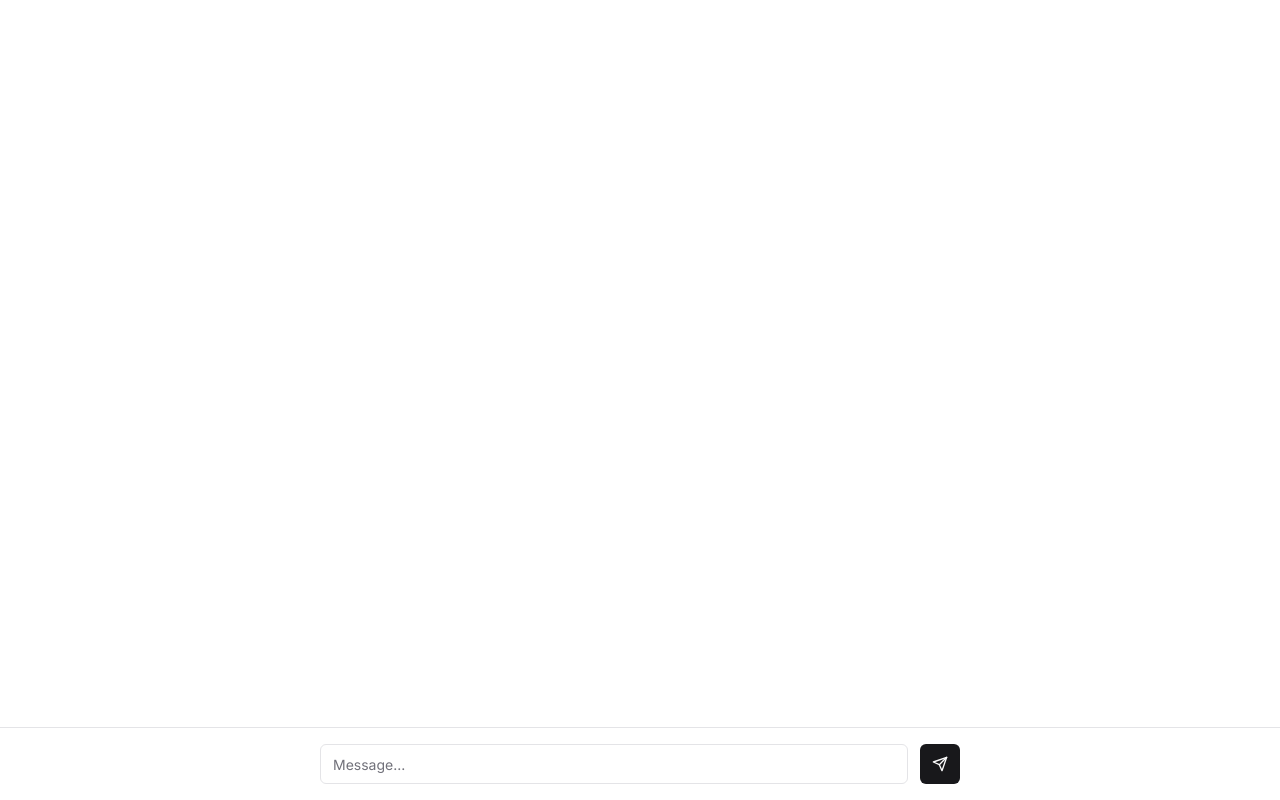
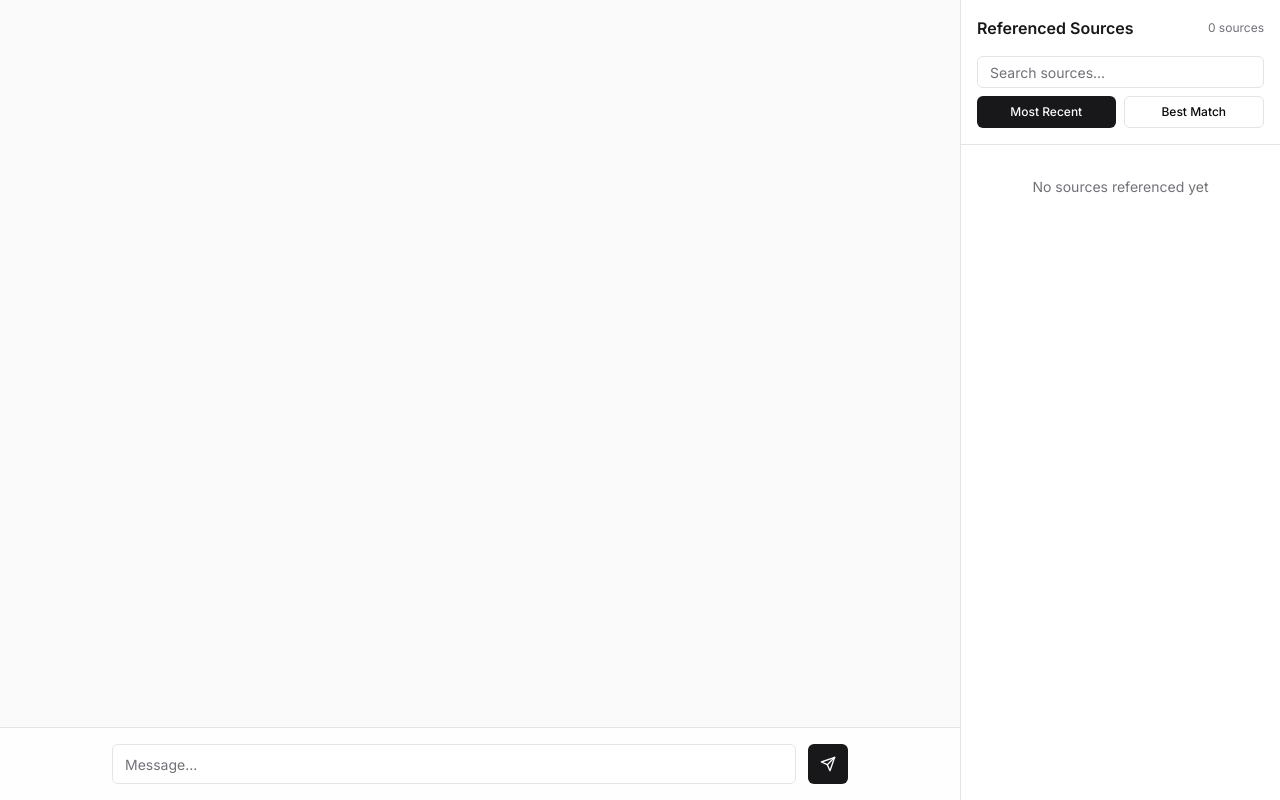
Before and after one commit to HudsonGri/llm-os-agent, a Next.js app: page / in a window 1280 px wide. Built offline with nearby package versions, Linux system fonts and the light colour scheme.

Commit message:
improve ui

```diff
--- a/app/page.tsx
+++ b/app/page.tsx
@@ -3,7 +3,7 @@
 import { useChat } from 'ai/react';
 import { Button } from '@/components/ui/button';
 import { Input } from '@/components/ui/input';
-import { Card } from '@/components/ui/card';
+import { Card, CardContent } from '@/components/ui/card';
 import { ScrollArea } from '@/components/ui/scroll-area';
 import { cn } from '@/lib/utils';
 import { HoverCard, HoverCardContent, HoverCardTrigger } from "@/components/ui/hover-card";
@@ -17,6 +17,7 @@ import {
 } from "@/components/ui/collapsible"
 import { ChevronDown } from "lucide-react"
 import Image from "next/image";
+import React from "react";
 
 function extractSourceNumbers(content: string): number[] {
   const matches = content.matchAll(/【\{*source_(\d+)\}*】/g);
@@ -58,6 +59,7 @@ interface Message {
       filename?: string;
       url?: string;
     } | Array<{
+      topic?: string;
       similarity: number;
       name: string;
       filename?: string;
@@ -66,53 +68,126 @@ interface Message {
   }>;
 }
 
+// Type guard functions
+function isTopicResult(result: any): result is { topic: string } {
+  return result && typeof result.topic === 'string';
+}
+
+function isSourceResult(result: any): result is Array<{
+  similarity: number;
+  name: string;
+  filename?: string;
+  url?: string;
+}> {
+  return Array.isArray(result) && result.length > 0 && typeof result[0].similarity === 'number';
+}
+
 export default function Chat() {
   const { messages, input, handleInputChange, handleSubmit } = useChat({
     maxSteps: 3,
   });
 
+  // Track active sources in the sidebar
+  const [activeSources, setActiveSources] = React.useState<Array<{
+    sourceNum: number;
+    source: any;
+    addedAt: number;
+  }>>([]);
+
+  // Add sorting state
+  const [sortBy, setSortBy] = React.useState<'recent' | 'similarity'>('recent');
+  // Add filter state
+  const [searchFilter, setSearchFilter] = React.useState('');
+
+  // Update active sources when messages change
+  React.useEffect(() => {
+    const latestMessage = messages[messages.length - 1];
+    if (latestMessage?.role === 'assistant') {
+      const sourceNumbers = extractSourceNumbers(latestMessage.content);
+      const sourceInfo = latestMessage.toolInvocations
+        ?.find(t => t.toolName === 'getInformation')
+        ?.result;
+
+      if (sourceInfo && isSourceResult(sourceInfo) && sourceNumbers.length > 0) {
+        const newSources = sourceNumbers.map(num => ({
+          sourceNum: num,
+          source: sourceInfo[num - 1],
+          addedAt: new Date().getTime()
+        }));
+        setActiveSources(prev => {
+          const combined = [...prev, ...newSources];
+          return Array.from(new Map(combined.map(item => [item.sourceNum, item])).values());
+        });
+      }
+    }
+  }, [messages]);
+
+  // Sort and filter sources
+  const filteredAndSortedSources = React.useMemo(() => {
+    let sources = [...activeSources];
+
+    // Apply filter
+    if (searchFilter) {
+      sources = sources.filter(({ source }) =>
+        source?.filename?.toLowerCase().includes(searchFilter.toLowerCase()) ||
+        source?.name?.toLowerCase().includes(searchFilter.toLowerCase())
+      );
+    }
+
+    // Apply sorting
+    if (sortBy === 'similarity') {
+      sources.sort((a, b) => (b.source?.similarity || 0) - (a.source?.similarity || 0));
+    } else {
+      sources.sort((a, b) => (b.addedAt || 0) - (a.addedAt || 0));
+    }
+
+    return sources;
+  }, [activeSources, sortBy, searchFilter]);
+
   return (
-    <div className="flex flex-col w-full h-screen bg-background">
-      <ScrollArea className="flex-1 px-4">
-        <div className="max-w-2xl mx-auto py-6 space-y-4">
-          {messages.map((m: Message) => (
-            <Card
+    <div className="flex w-full h-screen bg-zinc-50">
+      {/* Main chat area */}
+      <div className="flex-1 flex flex-col min-w-0">
+        <ScrollArea className="flex-1">
+          <div className="max-w-4xl mx-auto py-6 px-4">
+            {messages.map((m: Message, i) => (
+              <div
                 key={m.id}
                 className={cn(
-                "px-4 py-3 rounded-lg",
-                m.role === "assistant" ? "bg-background border" : "bg-muted"
+                  "mb-6 last:mb-0",
+                  m.role === "assistant" ? "ml-0" : "flex justify-end"
                 )}
               >
-              <div className="whitespace-pre-wrap">
-                <div className="flex items-center justify-between text-sm text-muted-foreground mb-1">
-                  <span className="capitalize">{m.role}</span>
-                  {m.role === "assistant" && m?.toolInvocations?.find(t => t.toolName === "tagResponse")?.result?.topic && (
-                    <TopicBadge topic={m.toolInvocations.find(t => t.toolName === "tagResponse")!.result.topic} />
-                  )}
+                {m.role === "user" ? (
+                  <div className="group relative max-w-[85%] lg:max-w-[65%]">
+                    <div className="p-4 rounded-2xl bg-zinc-200/70 shadow-sm">
+                      <Markdown>{m.content}</Markdown>
                     </div>
-                <div className="text-sm">
-                  {m.role === "assistant" ? (
+                  </div>
+                ) : m.role === "assistant" ? (
+                  <div className="group relative max-w-[85%] lg:max-w-[65%] text-zinc-900">
+                    <div className="flex items-start gap-4">
+                      <div className="flex-1 space-y-4">
+                        <div className="space-y-4">
                           <AssistantMessage message={m.content} />
-                  ) : (
-                    <Markdown>{m.content}</Markdown>
-                  )}
 
-                  {m.role === "assistant" && extractSourceNumbers(m.content).length > 0 && (
+                          {/* Referenced Sources */}
+                          {extractSourceNumbers(m.content).length > 0 && (
                             <motion.div
                               initial={{ opacity: 0, height: 0 }}
                               animate={{ opacity: 1, height: "auto" }}
                               transition={{ duration: 0.3, ease: "easeOut" }}
-                      className="mt-4 border-t pt-3"
+                              className="pt-4 border-t border-zinc-200"
                             >
                               <motion.div
                                 initial={{ opacity: 0, y: -10 }}
                                 animate={{ opacity: 1, y: 0 }}
                                 transition={{ delay: 0.2, duration: 0.2 }}
-                        className="text-xs text-muted-foreground mb-2"
+                                className="text-xs text-zinc-500 mb-3"
                               >
                                 Referenced Sources:
                               </motion.div>
-                      <ScrollArea className="w-full whitespace-nowrap rounded-md" type="always">
+                              <ScrollArea className="w-full whitespace-nowrap rounded-xl" type="always">
                                 <div className="flex gap-2 pb-2 min-w-min">
                                   {extractSourceNumbers(m.content).map((sourceNum, index) => {
                                     const sourceInfo = m.toolInvocations
@@ -135,29 +210,27 @@ export default function Chat() {
                                               rel="noopener noreferrer"
                                               className="block"
                                             >
-                                      <Card className="flex-none p-3 bg-muted/30 hover:bg-muted/40 hover:shadow-md transition-all cursor-pointer border border-border/50 hover:border-border">
-                                        <div className="flex items-center space-x-3">
-                                          <span className="flex-none inline-flex items-center justify-center w-7 h-7 text-xs font-medium rounded-full bg-blue-100 text-blue-800 shadow-sm">
+                                              <div className="flex items-center gap-3 px-4 py-2.5 rounded-lg bg-zinc-100 hover:bg-zinc-200 transition-colors border border-zinc-200">
+                                                <span className="flex-none inline-flex items-center justify-center w-6 h-6 text-xs font-medium rounded-full bg-zinc-700 text-white">
                                                   {sourceNum}
                                                 </span>
                                                 <div className="text-sm min-w-0">
-                                            <div className="font-medium truncate">
+                                                  <div className="font-medium truncate text-zinc-900">
                                                     {source?.filename || `Source ${sourceNum}`}
                                                   </div>
-                                            <div className="text-xs text-muted-foreground flex items-center gap-1 mt-0.5">
-                                              <span className="inline-block w-2 h-2 rounded-full bg-blue-500/40" />
+                                                  <div className="text-xs text-zinc-500 flex items-center gap-1.5 mt-0.5">
+                                                    <span className="inline-block w-1 h-1 rounded-full bg-zinc-400" />
                                                     Click to view source
                                                   </div>
                                                 </div>
                                               </div>
-                                      </Card>
                                             </a>
                                           </HoverCardTrigger>
                                           <HoverCardContent
                                             side="top"
-                                    className="w-80 p-0 overflow-hidden"
+                                            className="w-80 p-0 overflow-hidden bg-white border border-zinc-200 shadow-lg"
                                           >
-                                    <div className="relative aspect-video bg-muted">
+                                            <div className="relative aspect-video bg-zinc-100">
                                               <Image
                                                 src="/placeholder.png"
                                                 alt="Preview"
@@ -167,10 +240,10 @@ export default function Chat() {
                                               />
                                             </div>
                                             <div className="p-3">
-                                      <div className="font-medium text-sm mb-1">
+                                              <div className="font-medium text-sm mb-1 text-zinc-900">
                                                 {source?.filename || `Source ${sourceNum}`}
                                               </div>
-                                      <p className="text-xs text-muted-foreground line-clamp-2">
+                                              <p className="text-xs text-zinc-500 line-clamp-2">
                                                 Preview of the matching slide.
                                               </p>
                                             </div>
@@ -184,48 +257,45 @@ export default function Chat() {
                             </motion.div>
                           )}
 
+                          {/* Dev Info */}
                           {m?.toolInvocations && m.toolInvocations.length > 0 && (
-                    <Collapsible className="space-y-2 mt-3">
-                      <CollapsibleTrigger className="flex items-center gap-2 text-xs text-muted-foreground hover:text-foreground transition-colors">
-                        <ChevronDown className="h-4 w-4" />
+                            <Collapsible className="space-y-2">
+                              <CollapsibleTrigger className="flex items-center gap-2 text-xs text-zinc-500 hover:text-zinc-700 transition-colors">
+                                <ChevronDown className="h-3 w-3" />
                                 <span>View Dev Info</span>
                               </CollapsibleTrigger>
-                      <CollapsibleContent className="space-y-4">
+                              <CollapsibleContent className="space-y-3 pt-2">
                                 {m.toolInvocations.map((tool, toolIndex) => (
                                   <div key={toolIndex} className="space-y-2">
-                            <span className="italic text-muted-foreground block">
+                                    <span className="text-xs italic text-zinc-500 block">
                                       {'DEV: Results from: ' + tool.toolName}
                                     </span>
                                     {tool.toolName === 'getInformation' && tool.result && (
                                       <div className="space-y-2">
-                                <ScrollArea className="h-[200px] rounded-md border">
+                                        <ScrollArea className="h-[200px] rounded-xl border border-zinc-200">
                                           <div className="p-2 space-y-2">
                                             {Array.isArray(tool.result) && tool.result.map((result: any, i: number) => (
-                                      <Card key={i} className="p-3 bg-muted/50">
-                                        <div className="text-sm space-y-2">
+                                              <div key={i} className="p-3 rounded-lg bg-zinc-50 space-y-2">
                                                 <div className="flex items-center justify-between">
-                                            <div className="font-medium">Content #{i + 1}</div>
-                                            <div className="text-muted-foreground text-xs">
+                                                  <div className="font-medium text-sm text-zinc-900">Content #{i + 1}</div>
+                                                  <div className="text-zinc-500 text-xs">
                                                     Similarity: {(result.similarity * 100).toFixed(1)}%
                                                   </div>
                                                 </div>
-                                          <div className="text-muted-foreground border-t pt-2">
+                                                <div className="text-zinc-600 text-sm border-t border-zinc-200 pt-2">
                                                   {result.name}
                                                 </div>
                                               </div>
-                                      </Card>
                                             ))}
                                           </div>
                                         </ScrollArea>
                                       </div>
                                     )}
                                     {tool.toolName === 'tagResponse' && tool.result && (
-                              <div className="space-y-2">
-                                <Card className="p-3 bg-muted/50">
-                                  <div className="text-sm">
+                                      <div className="p-3 rounded-lg bg-zinc-50">
+                                        <div className="text-sm text-zinc-900">
                                           <div className="font-medium">Topic: {tool.result.topic}</div>
                                         </div>
-                                </Card>
                                       </div>
                                     )}
                                   </div>
@@ -235,13 +305,16 @@ export default function Chat() {
                           )}
                         </div>
                       </div>
-            </Card>
+                    </div>
+                  </div>
+                ) : null}
+              </div>
             ))}
           </div>
         </ScrollArea>
 
-      <div className="border-t bg-background">
-        <form onSubmit={handleSubmit} className="max-w-2xl mx-auto p-4">
+        <div className="border-t border-zinc-200 bg-white/80 backdrop-blur-xl">
+          <form onSubmit={handleSubmit} className="max-w-3xl mx-auto p-4">
             <div className="flex gap-3">
               <Input
                 value={input}
@@ -249,11 +322,160 @@ export default function Chat() {
                 onChange={handleInputChange}
                 className="flex-1"
               />
-            <Button type="submit" size="icon">
+              <Button
+                type="submit"
+                size="icon"
+                className="bg-zinc-900 hover:bg-zinc-800 text-white"
+              >
                 <SendIcon className="h-4 w-4" />
               </Button>
             </div>
           </form>
+        </div>
+      </div>
+
+      {/* Sidebar */}
+      <div className="w-80 border-l border-zinc-200 bg-white hidden lg:block">
+        <div className="p-4 border-b border-zinc-200 space-y-4">
+          <div className="flex items-center justify-between">
+            <h2 className="font-semibold text-zinc-900">Referenced Sources</h2>
+            <span className="text-xs text-zinc-500">
+              {activeSources.length} source{activeSources.length !== 1 ? 's' : ''}
+            </span>
+          </div>
+
+          <div className="space-y-2">
+            <Input
+              placeholder="Search sources..."
+              value={searchFilter}
+              onChange={(e) => setSearchFilter(e.target.value)}
+              className="h-8 text-sm"
+            />
+
+            <div className="flex items-center gap-2">
+              <Button
+                size="sm"
+                variant={sortBy === 'recent' ? 'default' : 'outline'}
+                className="text-xs flex-1 h-8"
+                onClick={() => setSortBy('recent')}
+              >
+                Most Recent
+              </Button>
+              <Button
+                size="sm"
+                variant={sortBy === 'similarity' ? 'default' : 'outline'}
+                className="text-xs flex-1 h-8"
+                onClick={() => setSortBy('similarity')}
+              >
+                Best Match
+              </Button>
+            </div>
+          </div>
+        </div>
+
+        <ScrollArea className="h-[calc(100vh-9.5rem)]">
+          <div className="p-4 space-y-4">
+            {filteredAndSortedSources.length === 0 ? (
+              <div className="text-center text-sm text-zinc-500 p-4">
+                {searchFilter ? 'No matching sources found' : 'No sources referenced yet'}
+              </div>
+            ) : (
+              filteredAndSortedSources.map(({ sourceNum, source }) => (
+                <Card key={sourceNum} className="overflow-hidden group">
+                  <div className="relative h-24 bg-zinc-100">
+                    <Image
+                      src="/placeholder.png"
+                      alt="Source preview"
+                      fill
+                      className="object-cover"
+                      sizes="320px"
+                    />
+                    <div className="absolute inset-0 bg-gradient-to-t from-zinc-900/60 to-transparent" />
+                    <div className="absolute bottom-2 left-2 right-2 flex items-center justify-between text-white">
+                      <span className="text-sm font-medium truncate">
+                        {source?.filename || `Source ${sourceNum}`}
+                      </span>
+                      <span className="flex-none bg-zinc-900/40 backdrop-blur-sm px-2 py-1 rounded-full text-xs font-medium">
+                        #{sourceNum}
+                      </span>
+                    </div>
+                  </div>
+                  <CardContent className="p-3 space-y-2">
+                    <div className="text-sm text-zinc-600 line-clamp-2">
+                      {source?.name || 'No preview available'}
+                    </div>
+
+                    <div className="space-y-1.5">
+                      {source?.similarity && (
+                        <div className="flex items-center gap-2 text-xs">
+                          <div className="w-full bg-zinc-100 rounded-full h-1.5">
+                            <div
+                              className="bg-blue-500 h-1.5 rounded-full"
+                              style={{ width: `${source.similarity * 100}%` }}
+                            />
+                          </div>
+                          <span className="flex-none tabular-nums text-zinc-600">
+                            {(source.similarity * 100).toFixed(0)}%
+                          </span>
+                        </div>
+                      )}
+
+                      <div className="flex items-center gap-2 text-xs">
+                        <Button
+                          variant="ghost"
+                          size="sm"
+                          className="h-7 px-2 text-xs flex-1 group-hover:bg-zinc-100"
+                          asChild
+                        >
+                          <a
+                            href={source?.url}
+                            target="_blank"
+                            rel="noopener noreferrer"
+                          >
+                            View Source
+                          </a>
+                        </Button>
+                        <HoverCard>
+                          <HoverCardTrigger asChild>
+                            <Button
+                              variant="ghost"
+                              size="sm"
+                              className="h-7 w-7 p-0 group-hover:bg-zinc-100"
+                            >
+                              <ChevronDown className="h-3 w-3" />
+                            </Button>
+                          </HoverCardTrigger>
+                          <HoverCardContent
+                            side="left"
+                            className="w-80 p-0 overflow-hidden bg-white border border-zinc-200 shadow-lg"
+                          >
+                            <div className="relative aspect-video bg-zinc-100">
+                              <Image
+                                src="/placeholder.png"
+                                alt="Preview"
+                                fill
+                                className="object-cover"
+                                sizes="320px"
+                              />
+                            </div>
+                            <div className="p-3">
+                              <div className="font-medium text-sm mb-1 text-zinc-900">
+                                {source?.filename || `Source ${sourceNum}`}
+                              </div>
+                              <p className="text-xs text-zinc-500">
+                                {source?.name || 'No preview available'}
+                              </p>
+                            </div>
+                          </HoverCardContent>
+                        </HoverCard>
+                      </div>
+                    </div>
+                  </CardContent>
+                </Card>
+              ))
+            )}
+          </div>
+        </ScrollArea>
       </div>
     </div>
   );
```
Lines whose indentation alone changed are shown as unchanged.
